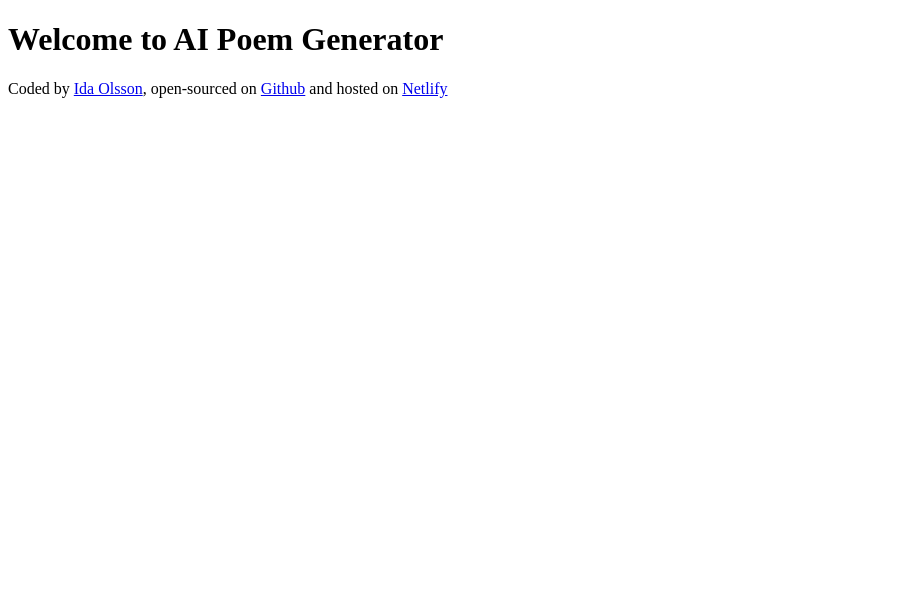
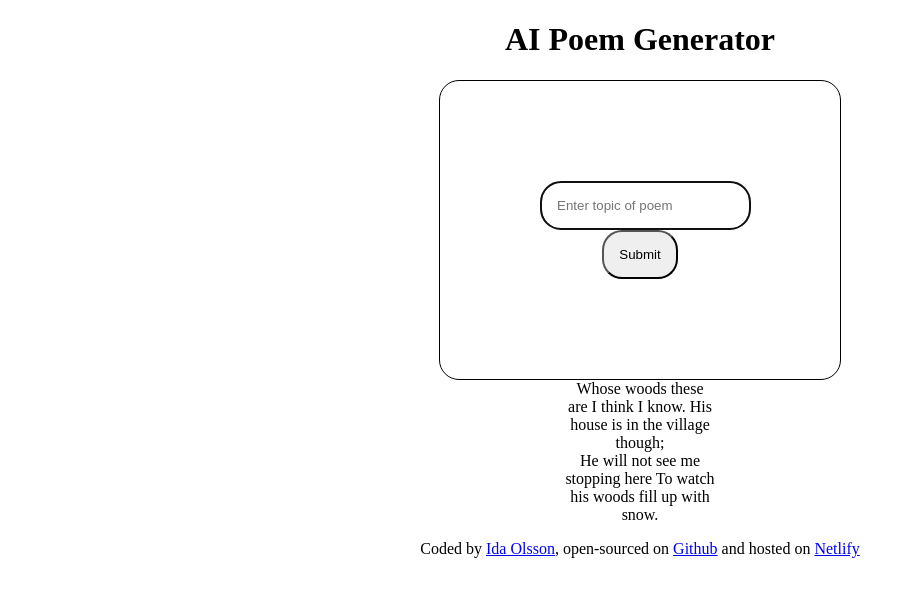
Before and after one commit to olssonss/ai-poems-generator, a plain HTML site: page index.html in a window 1280 px wide. Shown: the whole page, without its empty margins (0-915 px from the left). Drawn offline with Linux system fonts and the light colour scheme.

Commit message:
css start

```diff
--- a/index.html
+++ b/index.html
@@ -9,7 +9,27 @@
     <title>Document</title>
   </head>
   <body>
-    <h1>Welcome to AI Poem Generator</h1>
+    <header>
+      <h1>AI Poem Generator</h1>
+    </header>
+    <main>
+      <form>
+        <input
+          type="text"
+          placeholder="Enter topic of poem"
+          autofocus
+          required
+        />
+        <input type="submit" />
+      </form>
+
+      <div class="poem-write">
+        Whose woods these are I think I know. His house is in the village
+        though;
+        <br />
+        He will not see me stopping here To watch his woods fill up with snow.
+      </div>
+    </main>
     <div>
       <p>
         Coded by
--- a/src/style.css
+++ b/src/style.css
@@ -0,0 +1,22 @@
+body {
+  text-align: center;
+}
+
+form {
+  border: 1px solid black;
+  border-radius: 20px;
+  box-shadow: 0, 0, 0, 0.4;
+  padding: 100px;
+  max-width: 200px;
+  display: block;
+  margin: 0 auto;
+}
+form input {
+  padding: 15px;
+  border-radius: 20px;
+}
+.poem-write {
+  display: block;
+  margin: 0 auto;
+  max-width: 150px;
+}
```
